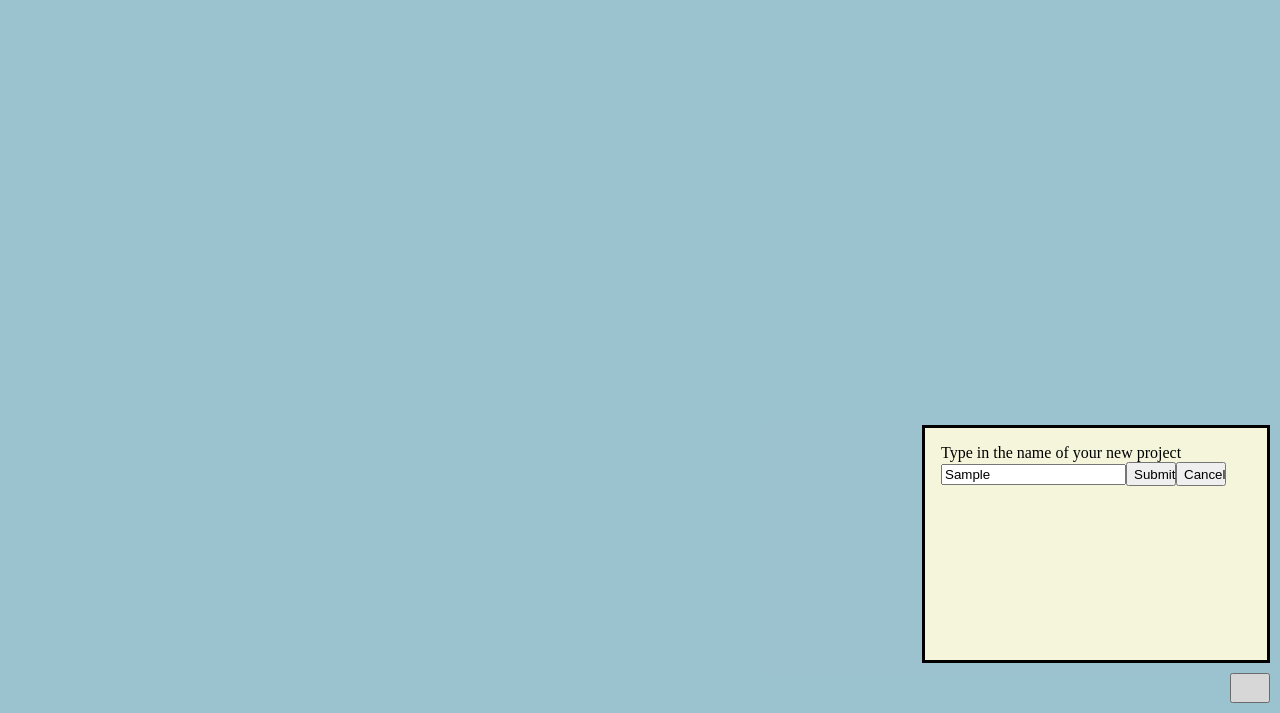
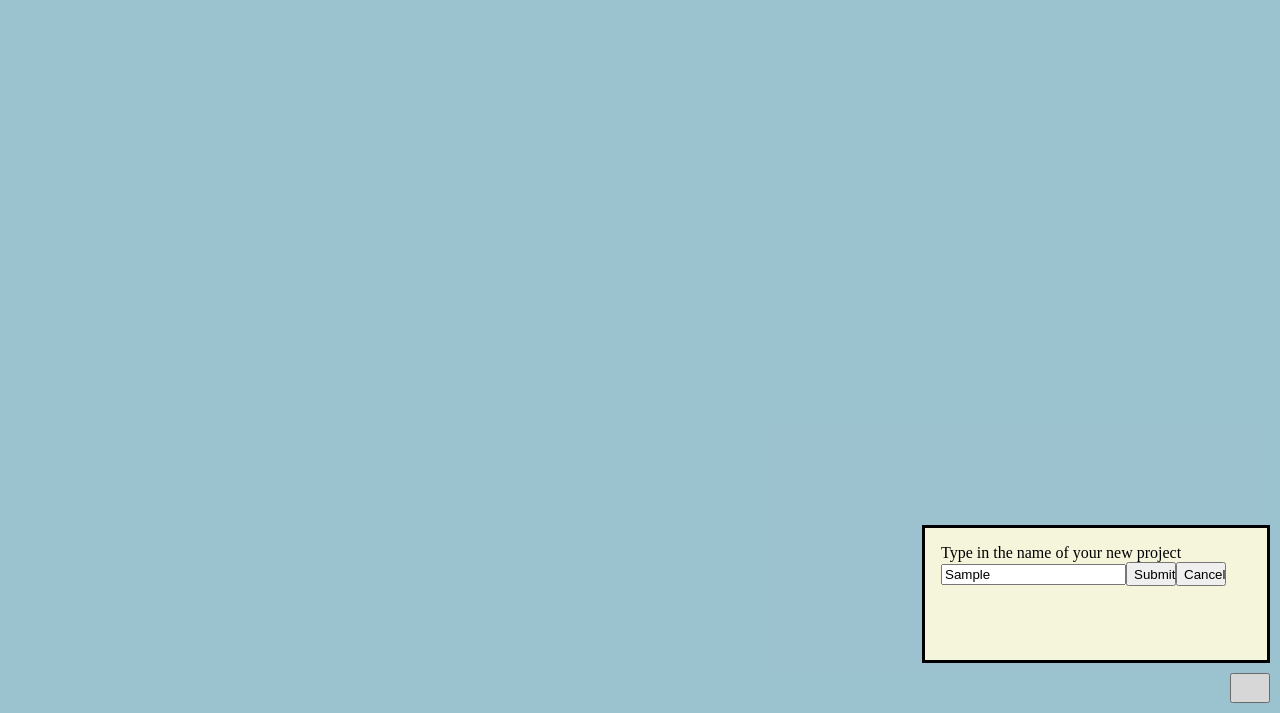
Before and after one commit to sykul/Todo-List, a website built with webpack: page src/index.html in a window 1280 px wide. Both pictures are taken after typing "Sample" into the empty fields and a click on the button "Submit". Shown: the part 87-800 px from the top of the page. Built offline with nearby package versions, Linux system fonts and the light colour scheme.

Commit message:
event listener for submit

```diff
--- a/src/index.js
+++ b/src/index.js
@@ -9,7 +9,7 @@ import { createTaskCard, toggleAddProjectModal} from './ui.js';
 import { addToLocalStorage, retrieveFromLocalStorage } from './localstoragefunctions.js'
 import { te } from 'date-fns/locale';
 
-const projects = []
+const projects = [];
 
 displayProjects();
 
--- a/src/loadhomepage.js
+++ b/src/loadhomepage.js
@@ -1,5 +1,6 @@
 import { subMilliseconds } from "date-fns";
 import { el } from "date-fns/locale";
+import { ProjectObject } from "./project class";
 
 const element = document.querySelector('.content');
 const bodyElement = document.querySelector('body');
@@ -43,9 +44,15 @@ function createModal() {
     const submitButton = document.createElement('button');
     submitButton.classList.add('submit-button');
     submitButton.innerText = 'Submit';
-    submitButton.addEventListener('click', () => {
+    submitButton.addEventListener('click', (e) => {
+        if (textBox.checkValidity() === true) {
+            const newProject = new ProjectObject(textBox.value);
 
-    })
+            projects.push(newProject);
+            console.log(projects);
+        } else
+            console.log('no');
+    });
 
     const cancelButton = document.createElement('button');
     cancelButton.classList.add('cancel-button');
--- a/src/style.css
+++ b/src/style.css
@@ -26,7 +26,7 @@ dialog {
     margin-bottom: 50px;
     background-color: beige;
     width: 310px;
-    height: 200px;
+    height: 100px;
 
 }
 
```
